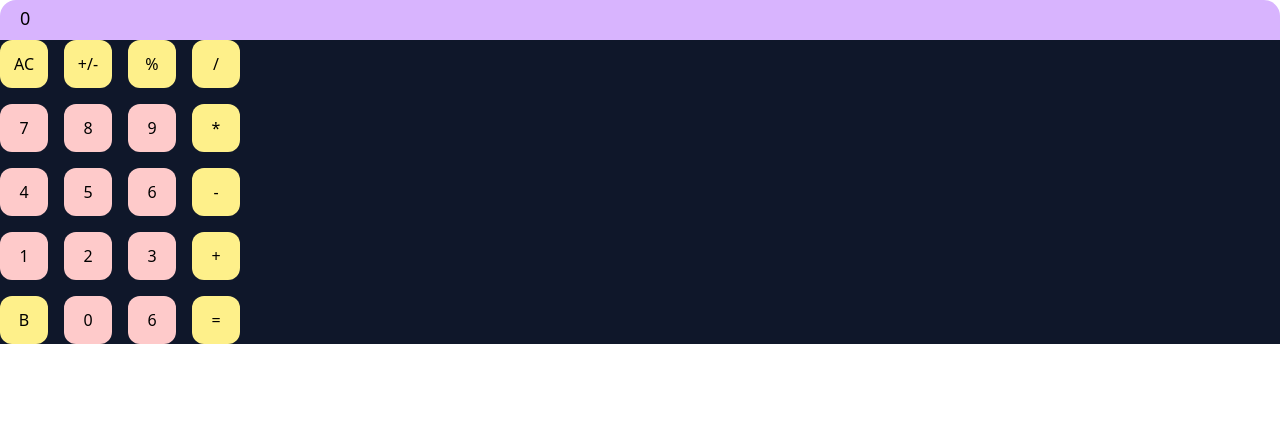
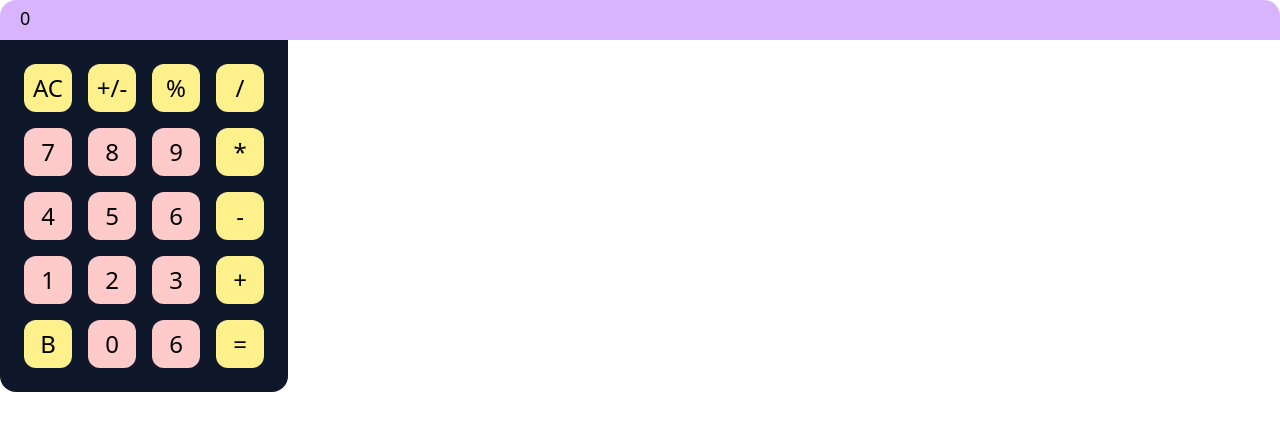
Before and after one commit to lawal-mj/react-calculator, a React (Create React App) app: page / in a window 1280 px wide. Shown: the top 430 px of the page. Built offline with nearby package versions, Linux system fonts and the light colour scheme.

Commit message:
add border radius to bottom

```diff
--- a/src/Components/Numpad.js
+++ b/src/Components/Numpad.js
@@ -1,6 +1,6 @@
 export default function Numpad(props) {
   return (
-    <div className="flex gap-y-4 flex-col bg-slate-900 w-auto">
+    <div className="flex gap-y-4 flex-col bg-slate-900 w-max p-6 text-2xl rounded-b-2xl">
 
       <div className="flex gap-x-4">
         <button className="bg-yellow-200 w-12 h-12 rounded-xl">AC</button>
```
